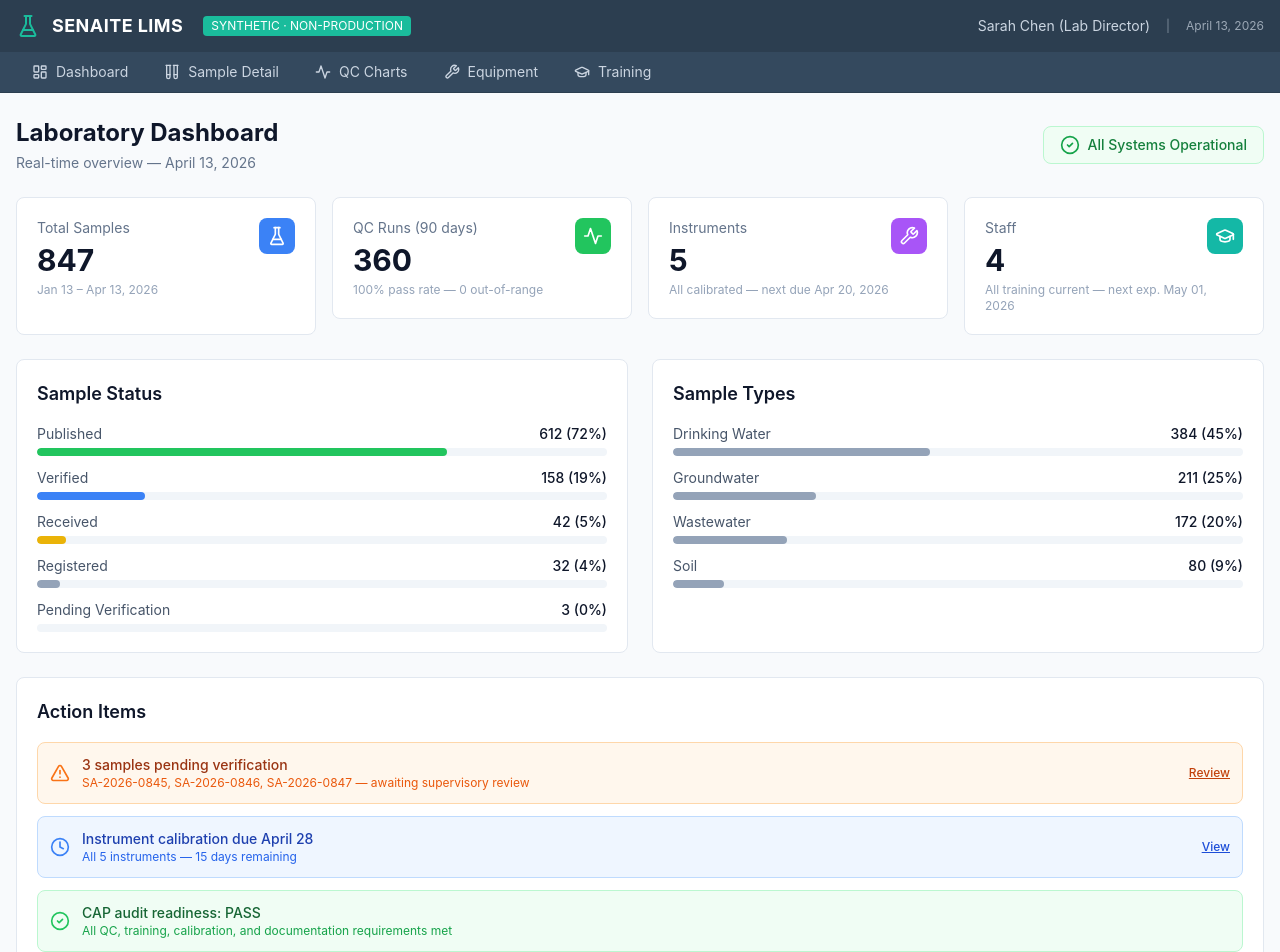
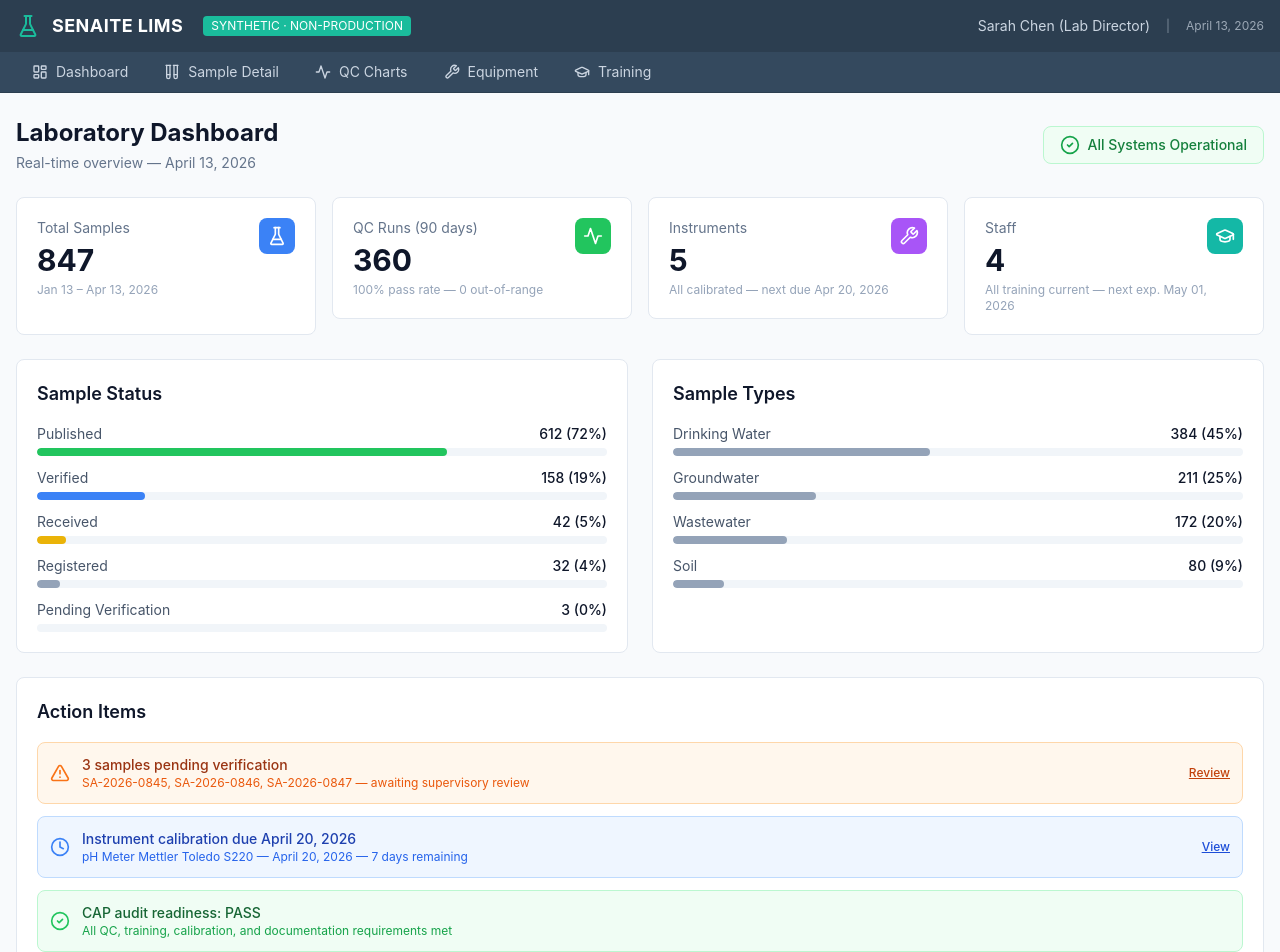
Before and after one commit to TombStoneDash/lims-box, a Next.js app: page /senaite-demo in a window 1280 px wide. Shown: the top 952 px of the page. Built offline with nearby package versions, Linux system fonts and the light colour scheme.

Commit message:
fix(demo): derive the dashboard calibration notice from instruments
Built by Codex on Main Daisy (Hudson's ChatGPT account), queue job 505-lims-box-correct-dashboard-calibration-notice.

Co-Authored-By: Claude Fable 5.1 <noreply@anthropic.com>

```diff
--- a/app/senaite-demo/page.tsx
+++ b/app/senaite-demo/page.tsx
@@ -1,6 +1,7 @@
 import { sampleCounts } from '@/lib/demo-data';
 import { qcSummary } from '@/lib/demo-data';
-import { equipmentSummary } from '@/lib/demo-data';
+import { equipmentSummary, instruments } from '@/lib/demo-data';
+import { DEMO_AS_OF_DATE, evaluateEquipmentStatus } from '@/lib/senaite-demo-equipment';
 import { trainingSummary } from '@/lib/demo-data';
 import { CheckCircle2, AlertTriangle, Clock, FlaskConical, Activity, Wrench, GraduationCap } from 'lucide-react';
 import Link from 'next/link';
@@ -28,6 +29,27 @@ function StatCard({ label, value, sub, icon: Icon, color, href }: {
 
 export default function DemoDashboard() {
   const { total, byStatus, byType } = sampleCounts;
+  const calibration = evaluateEquipmentStatus(instruments, DEMO_AS_OF_DATE);
+  const nextDueDate = calibration.nextCalibrationDue
+    ? new Date(`${calibration.nextCalibrationDue}T00:00:00Z`)
+    : null;
+  const daysRemaining = nextDueDate
+    ? (nextDueDate.getTime() - Date.parse(`${DEMO_AS_OF_DATE}T00:00:00Z`)) / 86_400_000
+    : null;
+  const dueDateLabel = nextDueDate?.toLocaleDateString('en-US', {
+    month: 'long', day: 'numeric', year: 'numeric', timeZone: 'UTC',
+  });
+  const calibrationTitle = calibration.status === 'invalid'
+    ? 'Calibration schedule unavailable'
+    : calibration.overdueCount > 0
+      ? 'Instrument calibration overdue'
+      : `Instrument calibration due ${dueDateLabel}`;
+  const calibrationDetail = [
+    calibration.overdueCount > 0 ? `Overdue: ${calibration.overdueInstruments.join(', ')}.` : '',
+    nextDueDate
+      ? `${calibration.nextDueInstrumentName} — ${dueDateLabel} — ${daysRemaining} ${daysRemaining === 1 ? 'day' : 'days'} remaining`
+      : 'Next calibration date unavailable.',
+  ].filter(Boolean).join(' ');
 
   return (
     <div className="space-y-6">
@@ -151,8 +173,8 @@ export default function DemoDashboard() {
           <div className="flex items-center gap-3 p-3 bg-blue-50 border border-blue-200 rounded-lg">
             <Clock className="w-5 h-5 text-blue-500 flex-shrink-0" />
             <div>
-              <p className="text-sm font-medium text-blue-800">Instrument calibration due April 28</p>
-              <p className="text-xs text-blue-600">All 5 instruments — 15 days remaining</p>
+              <p className="text-sm font-medium text-blue-800">{calibrationTitle}</p>
+              <p className="text-xs text-blue-600">{calibrationDetail}</p>
             </div>
             <Link href="/senaite-demo/equipment" className="ml-auto text-xs font-medium text-blue-700 hover:text-blue-900 underline">
               View
```
Also changed, not shown: 1 other file (tests, documents, lock files or other folders).
